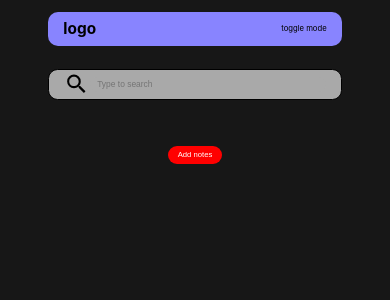
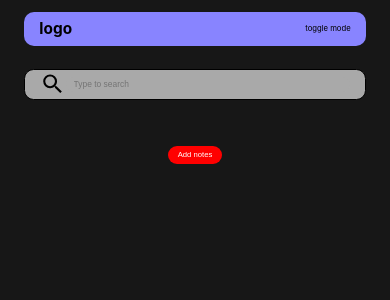
Before and after one commit to Susaksham/PinIT, a React (Create React App) app: page / in a window 390 px wide. Shown: the top 300 px of the page. Built offline with nearby package versions, Linux system fonts and the light colour scheme.

Commit message:
minor change

```diff
--- a/src/components/UI/Container.module.css
+++ b/src/components/UI/Container.module.css
@@ -22,7 +22,7 @@
     font-size: 40%;
   }
   .wrapper {
-    padding: 2.4rem 15rem;
+    padding: 2.4rem 5rem;
   }
 }
 @media (max-width: 400px) {
@@ -30,6 +30,6 @@
     font-size: 30%;
   }
   .wrapper {
-    padding: 2.4rem 10rem;
+    padding: 2.4rem 5rem;
   }
 }
```
